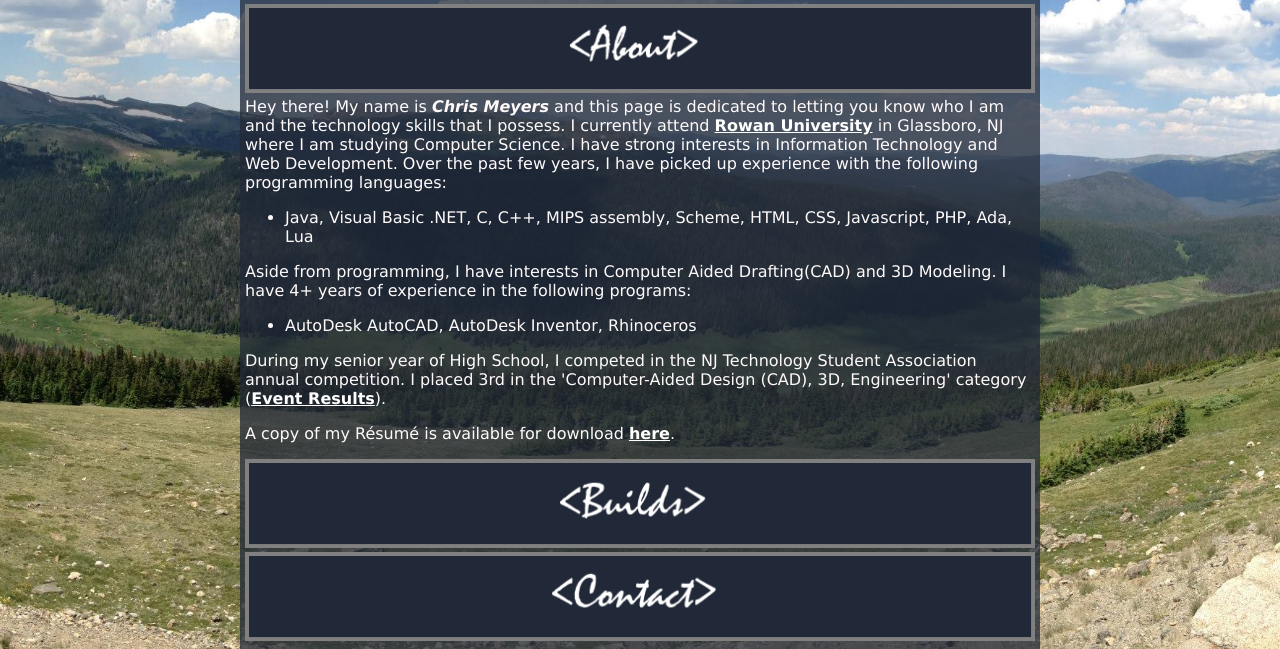
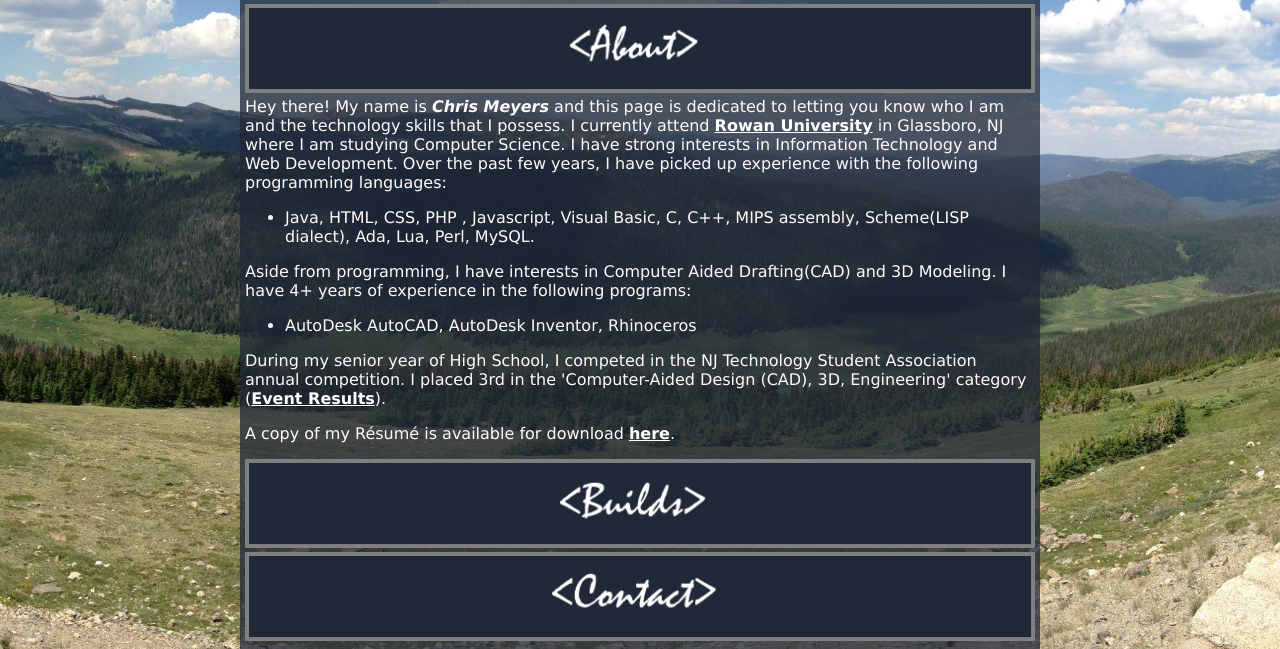
Before and after one commit to chrismeyers/CM_WEBSITE, a PHP site: page /index.php in a window 1280 px wide. Shown: the part 127-776 px from the top of the page. Run offline with PHP 8.4, Linux system fonts and the light colour scheme; some libraries are stand-ins or nearby versions.

Commit message:
Updated Resume and index

```diff
--- a/public_html/v3/index.php
+++ b/public_html/v3/index.php
@@ -108,8 +108,8 @@
 
                         <p></p>
                         <ul>
-                            <li style="list-style-type:disc;">Java, Visual Basic .NET, C, C++, MIPS assembly, Scheme, HTML, CSS, Javascript,
-                                                              PHP, Ada, Lua</li>
+                            <li style="list-style-type:disc;">Java, HTML, CSS, PHP , Javascript, Visual Basic, C, C++, MIPS assembly,
+                                                              Scheme(LISP dialect), Ada, Lua, Perl, MySQL.</li>
                         </ul>
 
                         <p></p>
```
